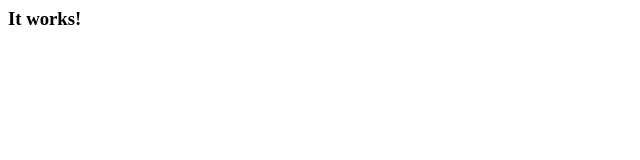
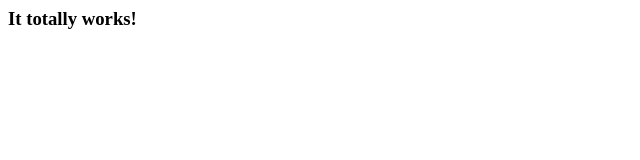
Before and after one commit to Jean0208/test-website, a plain HTML site: page index.html in a window 1280 px wide. Shown: the full height of the page, 0-640 px from the left. Drawn offline with Linux system fonts and the light colour scheme.

Commit message:
Add totally

```diff
--- a/index.html
+++ b/index.html
@@ -1 +1 @@
-<h3>It works!</h3>
+<h3>It totally works!</h3>
```
Also changed, not shown: 1 other file.
